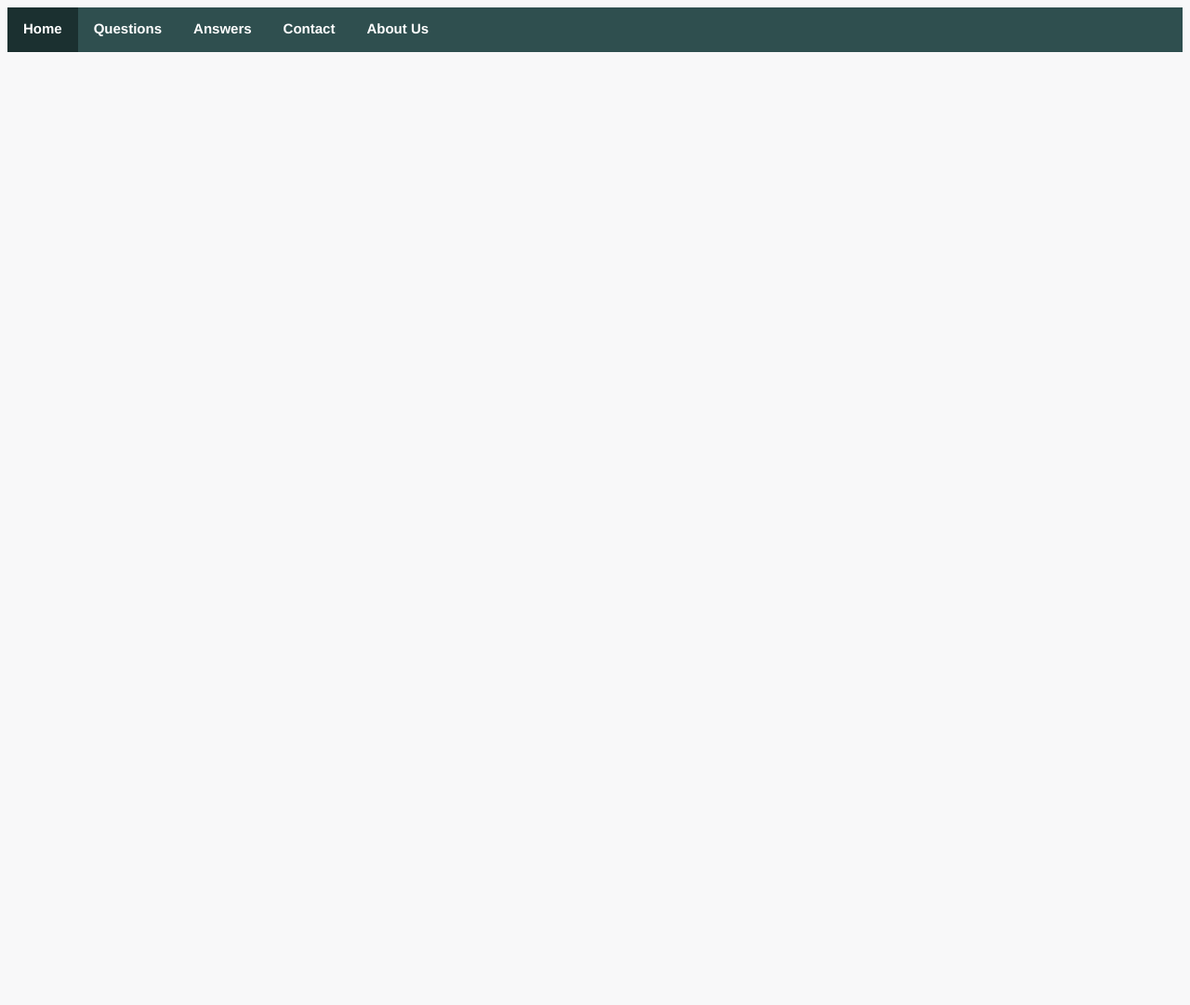
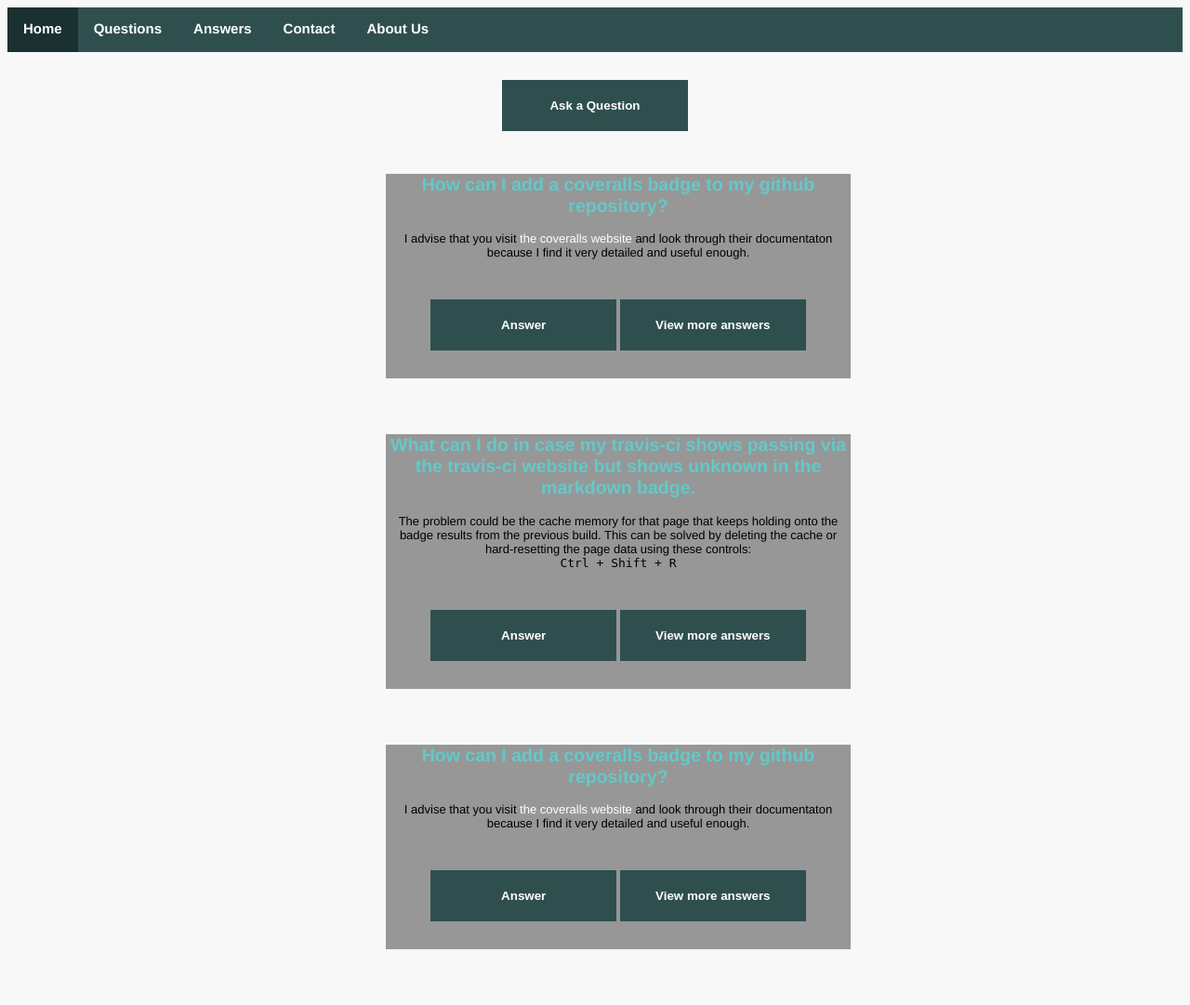
Before and after one commit to BarnaTB/StackOverflow-lite, a Python web app: template templates/home.html in a window 1280 px wide. Shown: the whole page at 93% size. Before the commit the page ends 56 px from the top, so only its background shows below. Run offline with Jinja, Linux system fonts and the light colour scheme; the template is opened without the code that fills it, so the values that code supplies are empty.

Commit message:
Commit to finish the design of the User home page [Delivers #159638752]

```diff
--- a/static/home.css
+++ b/static/home.css
@@ -2,6 +2,7 @@ body {
     background-color: #f8f8f9;
     font-family: ff-clan-web-pro, "Helvetica Neue", Helvetica, Arial, sans-serif;
     font-size: 13px;
+    text-align: center;
 }
 
 .nav-bar {
@@ -39,7 +51,54 @@ a {
     color: #ffffff;
 }
 
-@media screen and (max-width: 490px) {
+h3 a {
+    color: black;
+}
+
+button {
+    width: 200px;
+    background-color: darkslategray;
+    color: #ffffff;
+    text-align: center;
+    height: 55px;
+    border-color: darkslategray;
+    outline: 0;
+    border: 0;
+    font-weight: 600;
+    margin-bottom: 30px;
+    margin-top: 30px;
+}
+
+button:hover {
+    cursor: pointer;
+    background-color: rgb(27, 48, 48);
+    transition: 0.7s;
+}
+
+label a {
+    text-decoration: none;
+    color: rgb(99, 201, 201);
+}
+
+p a {
+    text-decoration: none;
+    color: rgb(255, 255, 255);
+    /* margin-bottom: 30px; */
+}
+
+.question {
+    width: 500px;
+    background-color: rgb(151, 151, 151);
+    height: 30%;
+    margin-bottom: 60px;
+}
+
+.content {
+    width: 450px;
+    margin: 0 auto;
+}
+
+@media screen and (max-width: 501px) {
     .topnav a:not(:first-child) {
         display: none;
     }
--- a/templates/home.html
+++ b/templates/home.html
@@ -5,13 +5,11 @@
     <meta charset="UTF-8">
     <meta name="viewport" content="width=device-width, initial-scale=1.0">
     <link type="text/css" rel="stylesheet" href="../static/home.css">
-    <link rel="stylesheet" href="https://cdnjs.cloudflare.com/ajax/libs/font-awesome/4.7.0/css/font-awesome.min.css">
     <script src="home.js"></script>
     <title>StackOverflow-lite</title>
 </head>
 
 <body>
-    <div class="content">
     <div class="nav-bar">
         <div class="topnav" id="myTopnav">
             <a href="#home" class="active">Home</a>
@@ -26,10 +24,60 @@
                     <div class="bar3"></div>
                 </div>
             </a>
-
         </div>
     </div>
-
+    <div class="content">
+        <div>
+            <button href="questions.html">Ask a Question</button>
+        </div>
+        <div class="question">
+            <label>
+                <h2>
+                    <a href="answers.html">How can I add a coveralls badge to my github repository?</a>
+                </h2>
+            </label>
+            <p>I advise that you visit
+                <a href="https://coveralls.io/" target="_blank">the coveralls website</a> and look through their documentaton because I find it very detailed and useful
+                enough.
+            </p>
+            <div class="flex-container">
+                <button id="answer-btn" href="answers.html">Answer</button>
+                <button id="answer-btn" href="questions.html">View more answers</button>
+            </div>
+        </div>
+        <div class="question">
+            <label>
+                <h2>
+                    <a href="answers.html">What can I do in case my travis-ci shows passing via the travis-ci website but shows unknown in the markdown
+                        badge.
+                    </a>
+                </h2>
+            </label>
+            <p>The problem could be the cache memory for that page that keeps holding onto the badge results from the previous
+                build. This can be solved by deleting the cache or hard-resetting the page data using these controls:
+                <br>
+                <code>Ctrl + Shift + R</code>
+            </p>
+            <div class="flex-container">
+                <button id="answer-btn" href="answers.html">Answer</button>
+                <button id="answer-btn" href="questions.html">View more answers</button>
+            </div>
+        </div>
+        <div class="question">
+            <label>
+                <h2>
+                    <a href="answers.html">How can I add a coveralls badge to my github repository?</a>
+                </h2>
+            </label>
+            <p>I advise that you visit
+                <a href="https://coveralls.io/" target="_blank">the coveralls website</a> and look through their documentaton because I find it very detailed and useful
+                enough.
+            </p>
+            <div class="flex-container">
+                <button id="answer-btn" href="answers.html">Answer</button>
+                <button id="answer-btn" href="questions.html">View more answers</button>
+            </div>
+        </div>
     </div>
 
 </body>
```
Also changed, not shown: other parts of static/home.css (+40 -0 lines). Lines whose indentation alone changed are shown as unchanged.
